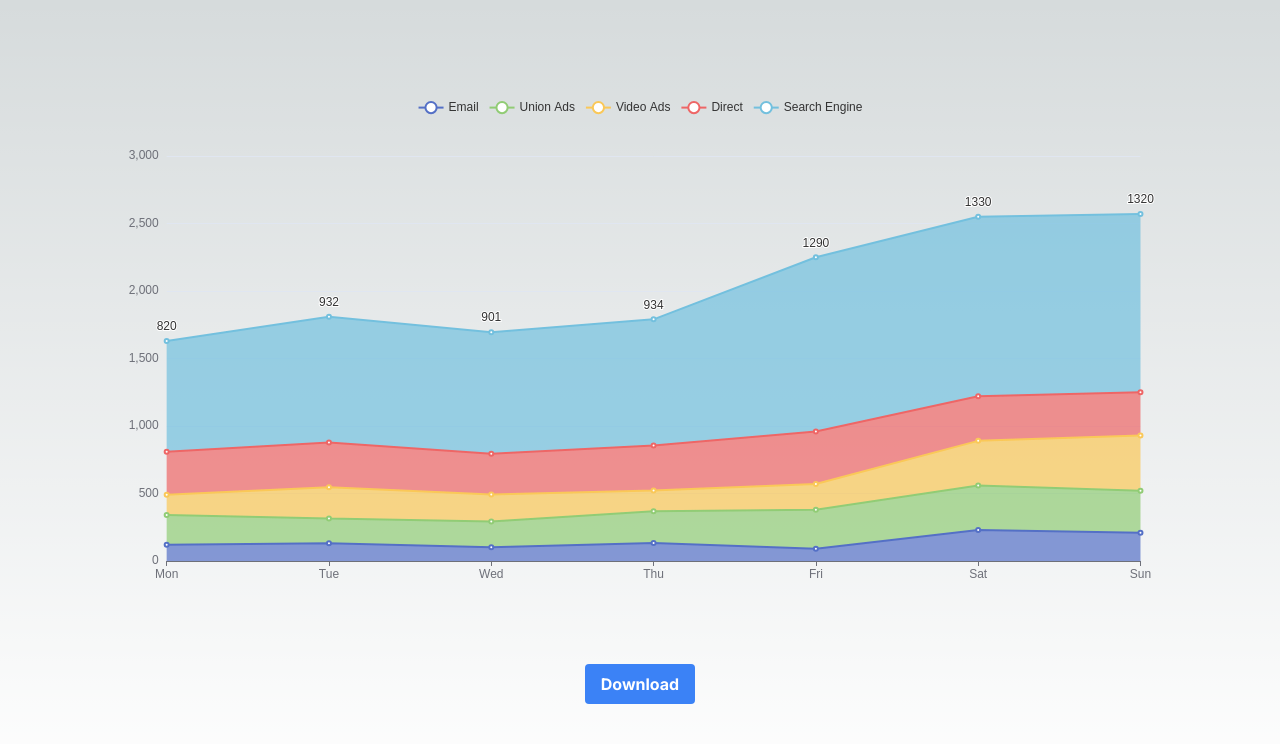
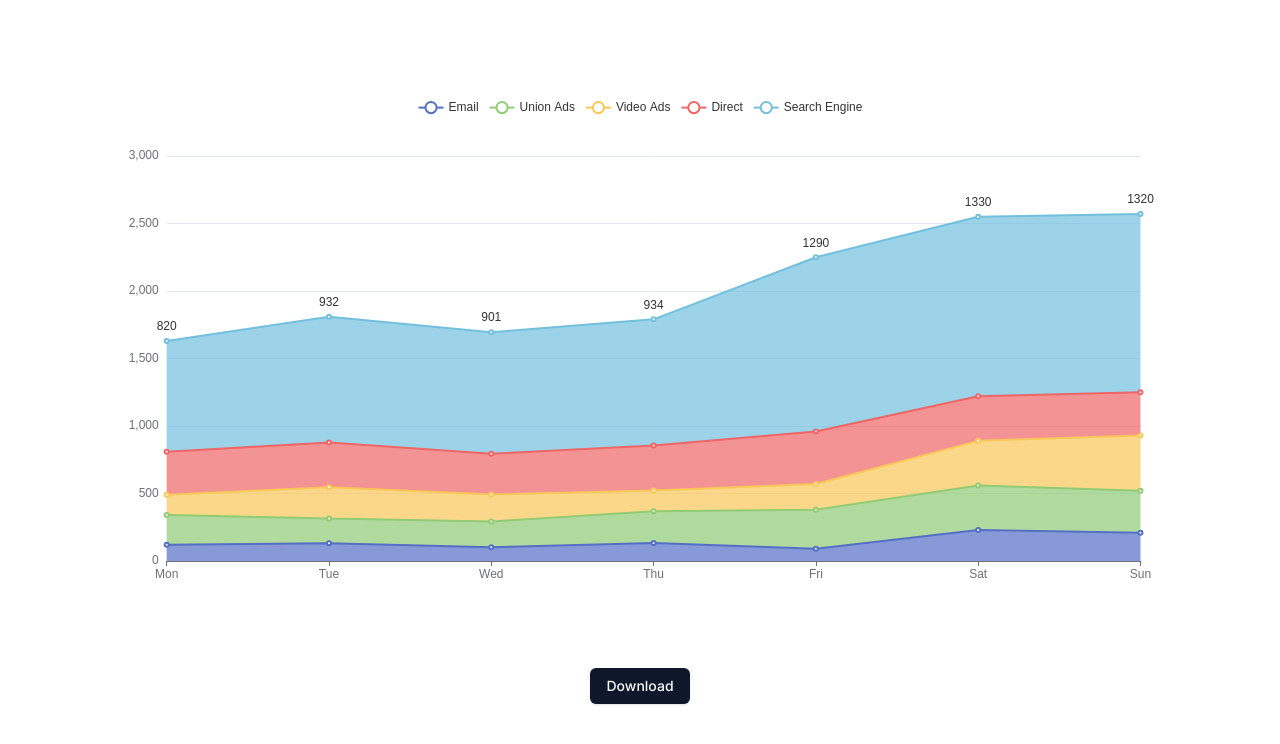
Before and after one commit to PixeledCode/echarts-satori, a Next.js app: page / in a window 1280 px wide. Shown: the top 744 px of the page. Built offline with nearby package versions, Linux system fonts and the light colour scheme.

Commit message:
add button component

```diff
--- a/app/globals.css
+++ b/app/globals.css
@@ -2,24 +2,80 @@
 @tailwind components;
 @tailwind utilities;
 
-:root {
-	--foreground-rgb: 0, 0, 0;
-	--background-start-rgb: 214, 219, 220;
-	--background-end-rgb: 255, 255, 255;
+@layer base {
+	:root {
+		--background: 0 0% 100%;
+		--foreground: 222.2 47.4% 11.2%;
+
+		--muted: 210 40% 96.1%;
+		--muted-foreground: 215.4 16.3% 46.9%;
+
+		--popover: 0 0% 100%;
+		--popover-foreground: 222.2 47.4% 11.2%;
+
+		--border: 214.3 31.8% 91.4%;
+		--input: 214.3 31.8% 91.4%;
+
+		--card: 0 0% 100%;
+		--card-foreground: 222.2 47.4% 11.2%;
+
+		--primary: 222.2 47.4% 11.2%;
+		--primary-foreground: 210 40% 98%;
+
+		--secondary: 210 40% 96.1%;
+		--secondary-foreground: 222.2 47.4% 11.2%;
+
+		--accent: 210 40% 96.1%;
+		--accent-foreground: 222.2 47.4% 11.2%;
+
+		--destructive: 0 100% 50%;
+		--destructive-foreground: 210 40% 98%;
+
+		--ring: 215 20.2% 65.1%;
+
+		--radius: 0.5rem;
+	}
+
+	.dark {
+		--background: 224 71% 4%;
+		--foreground: 213 31% 91%;
+
+		--muted: 223 47% 11%;
+		--muted-foreground: 215.4 16.3% 56.9%;
+
+		--accent: 216 34% 17%;
+		--accent-foreground: 210 40% 98%;
+
+		--popover: 224 71% 4%;
+		--popover-foreground: 215 20.2% 65.1%;
+
+		--border: 216 34% 17%;
+		--input: 216 34% 17%;
+
+		--card: 224 71% 4%;
+		--card-foreground: 213 31% 91%;
+
+		--primary: 210 40% 98%;
+		--primary-foreground: 222.2 47.4% 1.2%;
+
+		--secondary: 222.2 47.4% 11.2%;
+		--secondary-foreground: 210 40% 98%;
+
+		--destructive: 0 63% 31%;
+		--destructive-foreground: 210 40% 98%;
+
+		--ring: 216 34% 17%;
+
+		--radius: 0.5rem;
+	}
 }
 
-body {
-	color: rgb(var(--foreground-rgb));
-	background: linear-gradient(
-			to bottom,
-			transparent,
-			rgb(var(--background-end-rgb))
-		)
-		rgb(var(--background-start-rgb));
-}
-
-@layer utilities {
-	.text-balance {
-		text-wrap: balance;
+@layer base {
+	* {
+		@apply border-border;
+	}
+	body {
+		@apply bg-background text-foreground;
+		font-feature-settings: 'rlig' 1, 'calt' 1;
 	}
 }
--- a/app/layout.tsx
+++ b/app/layout.tsx
@@ -1,22 +1,32 @@
-import type { Metadata } from "next";
-import { Inter } from "next/font/google";
-import "./globals.css";
+import type { Metadata } from 'next'
+import { Inter as FontSans } from 'next/font/google'
+import './globals.css'
+import { cn } from '@/lib/utils'
 
-const inter = Inter({ subsets: ["latin"] });
-
+const fontSans = FontSans({
+	subsets: ['latin'],
+	variable: '--font-sans',
+})
 export const metadata: Metadata = {
-  title: "Create Next App",
-  description: "Generated by create next app",
-};
+	title: 'Create Next App',
+	description: 'Generated by create next app',
+}
 
 export default function RootLayout({
-  children,
+	children,
 }: Readonly<{
-  children: React.ReactNode;
+	children: React.ReactNode
 }>) {
-  return (
-    <html lang="en">
-      <body className={inter.className}>{children}</body>
-    </html>
-  );
+	return (
+		<html lang="en">
+			<body
+				className={cn(
+					'min-h-screen bg-background font-sans antialiased',
+					fontSans.variable
+				)}
+			>
+				{children}
+			</body>
+		</html>
+	)
 }
--- /dev/null
+++ b/components/Button.tsx
@@ -0,0 +1,66 @@
+import * as React from 'react'
+import { Slot } from '@radix-ui/react-slot'
+import { cva, type VariantProps } from 'class-variance-authority'
+import { Loader2 } from 'lucide-react'
+
+import { cn } from '@/lib/utils'
+
+const buttonVariants = cva(
+	'inline-flex items-center justify-center whitespace-nowrap rounded-md text-sm font-medium transition-colors focus-visible:outline-none focus-visible:ring-1 focus-visible:ring-ring disabled:pointer-events-none disabled:opacity-50',
+	{
+		variants: {
+			variant: {
+				default:
+					'bg-primary text-primary-foreground shadow hover:bg-primary/90',
+				destructive:
+					'bg-destructive text-destructive-foreground shadow-sm hover:bg-destructive/90',
+				outline:
+					'border border-input bg-background shadow-sm hover:bg-accent hover:text-accent-foreground',
+				secondary:
+					'bg-secondary text-secondary-foreground shadow-sm hover:bg-secondary/80',
+				ghost: 'hover:bg-accent hover:text-accent-foreground',
+				link: 'text-primary underline-offset-4 hover:underline',
+			},
+			size: {
+				default: 'h-9 px-4 py-2',
+				sm: 'h-8 rounded-md px-3 text-xs',
+				lg: 'h-10 rounded-md px-8',
+				icon: 'h-9 w-9',
+			},
+		},
+		defaultVariants: {
+			variant: 'default',
+			size: 'default',
+		},
+	}
+)
+
+export interface ButtonProps
+	extends React.ButtonHTMLAttributes<HTMLButtonElement>,
+		VariantProps<typeof buttonVariants> {
+	loading?: boolean
+	asChild?: boolean
+}
+
+const Button = React.forwardRef<HTMLButtonElement, ButtonProps>(
+	(
+		{ className, children, variant, size, asChild = false, loading, ...props },
+		ref
+	) => {
+		const Comp = asChild ? Slot : 'button'
+		return (
+			<Comp
+				className={cn(buttonVariants({ variant, size, className }))}
+				ref={ref}
+				{...props}
+				disabled={loading}
+			>
+				{loading && <Loader2 className="mr-2 h-4 w-4 animate-spin" />}
+				{children}
+			</Comp>
+		)
+	}
+)
+Button.displayName = 'Button'
+
+export { Button, buttonVariants }
--- a/components/Download.tsx
+++ b/components/Download.tsx
@@ -4,6 +4,7 @@ import { domToURI, downloadFile } from '@/lib/utils'
 import { EChartsOption } from 'echarts-for-react'
 import { ChartTemplate } from './ChartTemplate'
 import { reactToSVG } from '@/lib/satori'
+import { Button } from './Button'
 
 export default function Download({
 	chartOptions,
@@ -26,23 +27,18 @@ export default function Download({
 		const template = await reactToSVG(
 			<ChartTemplate data={imageURI} title={'Randomly generated Title'} />,
 			{
-				width: 1270,
+				width: 1920,
 			}
 		)
 
 		// convert the svg string to a Data URI and download it
-		const templateURI = await domToURI(template, 'svg')
-		downloadFile(templateURI, 'chart.svg')
+		const templateURI = await domToURI(template, 'png')
+		downloadFile(templateURI, 'chart.png')
 	}
 
 	return (
 		<div className="flex items-center justify-center">
-			<button
-				onClick={handleClick}
-				className="bg-blue-500 hover:bg-blue-700 text-white font-bold py-2 px-4 rounded"
-			>
-				Download
-			</button>
+			<Button onClick={handleClick}>Download</Button>
 		</div>
 	)
 }
--- a/lib/utils.ts
+++ b/lib/utils.ts
@@ -1,3 +1,9 @@
+import { clsx, type ClassValue } from 'clsx'
+import { twMerge } from 'tailwind-merge'
+
+export function cn(...inputs: ClassValue[]) {
+	return twMerge(clsx(inputs))
+}
 export const downloadFile = async (uri: string, name: string = 'File') => {
 	try {
 		const a = document.createElement('a')
--- a/tailwind.config.ts
+++ b/tailwind.config.ts
@@ -1,20 +1,76 @@
-import type { Config } from "tailwindcss";
+const { fontFamily } = require('tailwindcss/defaultTheme')
 
-const config: Config = {
-  content: [
-    "./pages/**/*.{js,ts,jsx,tsx,mdx}",
-    "./components/**/*.{js,ts,jsx,tsx,mdx}",
-    "./app/**/*.{js,ts,jsx,tsx,mdx}",
-  ],
-  theme: {
-    extend: {
-      backgroundImage: {
-        "gradient-radial": "radial-gradient(var(--tw-gradient-stops))",
-        "gradient-conic":
-          "conic-gradient(from 180deg at 50% 50%, var(--tw-gradient-stops))",
-      },
-    },
-  },
-  plugins: [],
-};
-export default config;
+/** @type {import('tailwindcss').Config} */
+module.exports = {
+	darkMode: ['class'],
+	content: ['app/**/*.{ts,tsx}', 'components/**/*.{ts,tsx}'],
+	theme: {
+		container: {
+			center: true,
+			padding: '2rem',
+			screens: {
+				'2xl': '1400px',
+			},
+		},
+		extend: {
+			colors: {
+				border: 'hsl(var(--border))',
+				input: 'hsl(var(--input))',
+				ring: 'hsl(var(--ring))',
+				background: 'hsl(var(--background))',
+				foreground: 'hsl(var(--foreground))',
+				primary: {
+					DEFAULT: 'hsl(var(--primary))',
+					foreground: 'hsl(var(--primary-foreground))',
+				},
+				secondary: {
+					DEFAULT: 'hsl(var(--secondary))',
+					foreground: 'hsl(var(--secondary-foreground))',
+				},
+				destructive: {
+					DEFAULT: 'hsl(var(--destructive))',
+					foreground: 'hsl(var(--destructive-foreground))',
+				},
+				muted: {
+					DEFAULT: 'hsl(var(--muted))',
+					foreground: 'hsl(var(--muted-foreground))',
+				},
+				accent: {
+					DEFAULT: 'hsl(var(--accent))',
+					foreground: 'hsl(var(--accent-foreground))',
+				},
+				popover: {
+					DEFAULT: 'hsl(var(--popover))',
+					foreground: 'hsl(var(--popover-foreground))',
+				},
+				card: {
+					DEFAULT: 'hsl(var(--card))',
+					foreground: 'hsl(var(--card-foreground))',
+				},
+			},
+			borderRadius: {
+				lg: `var(--radius)`,
+				md: `calc(var(--radius) - 2px)`,
+				sm: 'calc(var(--radius) - 4px)',
+			},
+			fontFamily: {
+				sans: ['var(--font-sans)', ...fontFamily.sans],
+			},
+			keyframes: {
+				'accordion-down': {
+					from: { height: '0' },
+					to: { height: 'var(--radix-accordion-content-height)' },
+				},
+				'accordion-up': {
+					from: { height: 'var(--radix-accordion-content-height)' },
+					to: { height: '0' },
+				},
+			},
+			animation: {
+				'accordion-down': 'accordion-down 0.2s ease-out',
+				'accordion-up': 'accordion-up 0.2s ease-out',
+			},
+		},
+	},
+	plugins: [require('tailwindcss-animate')],
+}
```
Also changed, not shown: package.json (+7 -1 lines), 1 other file (tests, documents, lock files or other folders).
